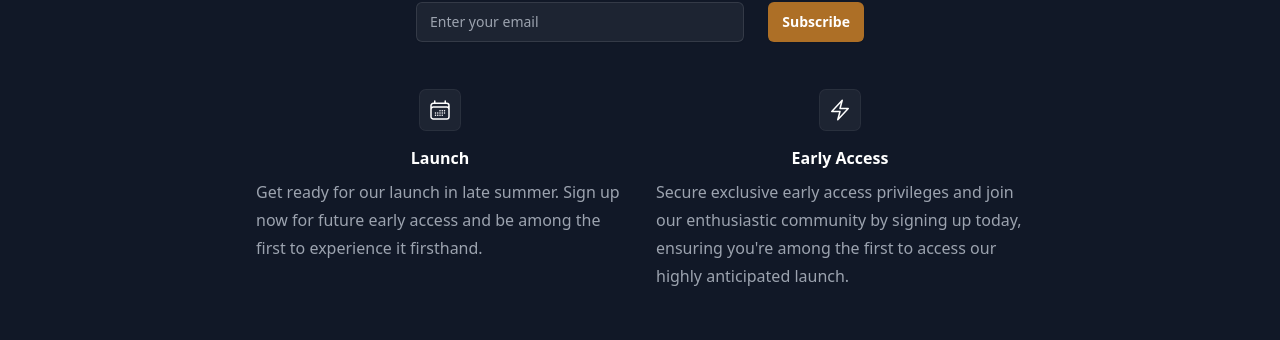
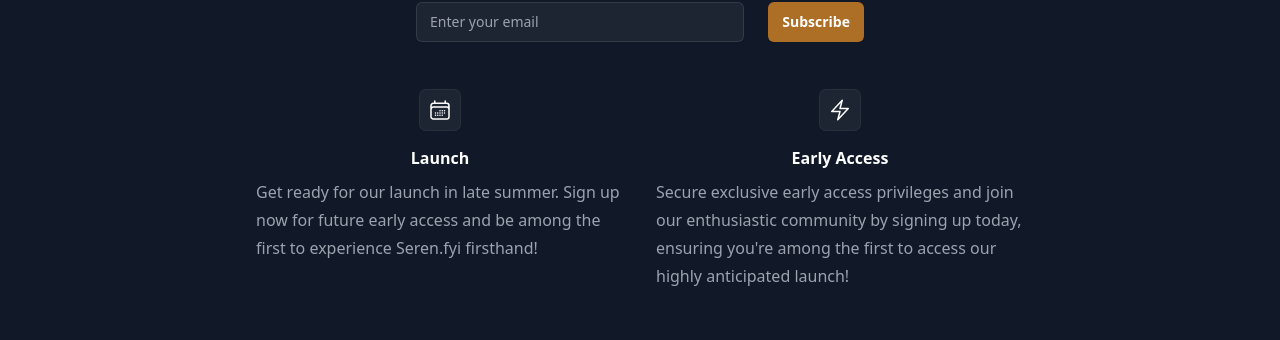
Before and after one commit to Seren-fyi/Seren.fyi-Landing-Page, a Next.js app in the folder Seren.fyi-Landing-Page/: page / in a window 1280 px wide. Shown: the part 1994-2334 px from the top of the page. Built offline with nearby package versions, Linux system fonts and the light colour scheme.

Commit message:
used variable to store text instead
cleaned up code for the launch section, storing text in a variable instead

```diff
--- a/Seren.fyi-Landing-Page/src/pages/index.js
+++ b/Seren.fyi-Landing-Page/src/pages/index.js
@@ -22,12 +22,10 @@ import {
     getDocs,
     serverTimestamp
 } from "firebase/firestore";
-import Head from "next/head";
 import {useState} from "react";
 import {app} from "../../firebaseConfig";
-import {GetServerSideProps} from "next";
 import Typewriter from "typewriter-effect";
-import { Link, animateScroll as scroll } from 'react-scroll';
+import {Link} from 'react-scroll';
 
 
 const primaryFeatures = [
@@ -72,6 +70,23 @@ const primaryFeatures = [
             "Explore boundless possibilities through seamless integration of expertise across fields with our smart tagging system, fueling innovation and expanding horizons.",
         href: "#",
         icon: GlobeEuropeAfricaIcon
+    }
+];
+
+const launchInformation = [
+    {
+        name: "Launch",
+        description:
+            "Get ready for our launch in late summer. Sign up now for future early access and be among the first to experience Seren.fyi firsthand!",
+        href: "#",
+        icon: CalendarDaysIcon
+    },
+    {
+        name: "Early Access",
+        description:
+            "Secure exclusive early access privileges and join our enthusiastic community by signing up today, ensuring you're among the first to access our highly anticipated launch!",
+        href: "#",
+        icon: BoltIcon
     }
 ];
 
@@ -165,7 +180,8 @@ export default function Home() {
                         <div className="flex items-center -mt-3">
                             <Link to="Launch" smooth={true} duration={600}>
                                 <a href="#Launch">
-                                    <button className="text-lg py-2 px-3 md:px-4 font-medium text-white bg-blue-500 rounded-md hover:bg-blue-600">
+                                    <button
+                                        className="text-lg py-2 px-3 md:px-4 font-medium text-white bg-blue-500 rounded-md hover:bg-blue-600">
                                         Sign up ↗
                                     </button>
                                 </a>
@@ -288,31 +304,20 @@ export default function Home() {
                     </div>
 
                     <div className="mt-10 max-w-3xl mx-auto grid grid-cols-1 gap-x-8 gap-y-10 sm:grid-cols-2 lg:pt-2">
-                        <div className="flex flex-col items-center">
-                            <div className="rounded-md bg-white/5 p-2 ring-1 ring-white/10">
-                                <CalendarDaysIcon className="h-6 w-6 text-white" aria-hidden="true"/>
+                        {launchInformation.map((feature) => (
+                            <div key={feature.name} className="flex flex-col items-center">
+                                <div className="rounded-md bg-white/5 p-2 ring-1 ring-white/10">
+                                    <feature.icon className="h-6 w-6 text-white" aria-hidden="true"/>
+                                </div>
+                                <dt className="mt-4 font-semibold text-white text-center">{feature.name}</dt>
+                                <dd className="mt-2 leading-7 text-gray-400">
+                                    {feature.description}
+                                </dd>
                             </div>
-                            <dt className="mt-4 font-semibold text-white text-center">Launch</dt>
-                            <dd className="mt-2 leading-7 text-gray-400">
-                                Get ready for our launch in late summer. Sign up now for future early access and be
-                                among the first to experience it firsthand.
-                            </dd>
-                        </div>
-                        <div className="flex flex-col items-center">
-                            <div className="rounded-md bg-white/5 p-2 ring-1 ring-white/10">
-                                <BoltIcon className="h-6 w-6 text-white" aria-hidden="true"/>
-                            </div>
-                            <dt className="mt-4 font-semibold text-white text-center">Early Access</dt>
-                            <dd className="mt-2 leading-7 text-gray-400">
-                                Secure exclusive early access privileges and join our enthusiastic community by signing
-                                up today, ensuring you're among the first to access our highly anticipated launch.
-                            </dd>
-                        </div>
+                        ))}
                     </div>
 
-
                 </div>
-
             </main>
 
             {/* Footer */}
```
